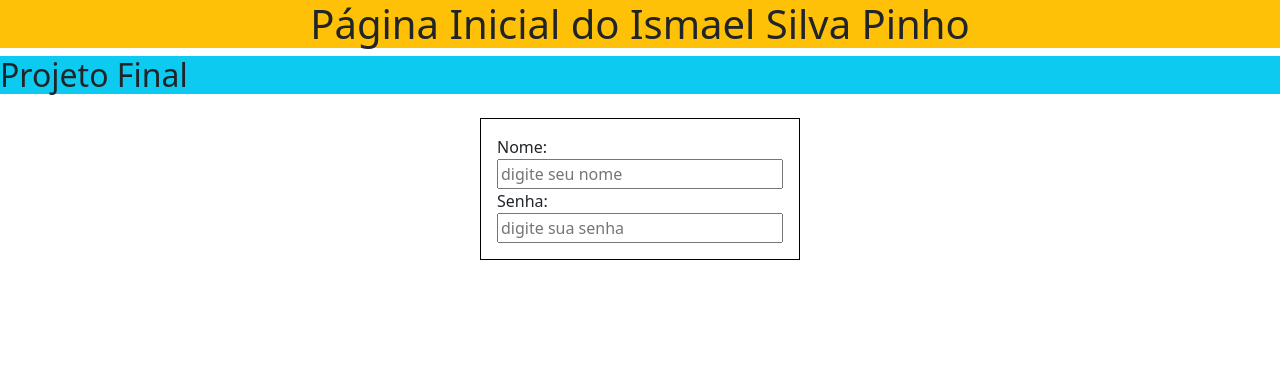
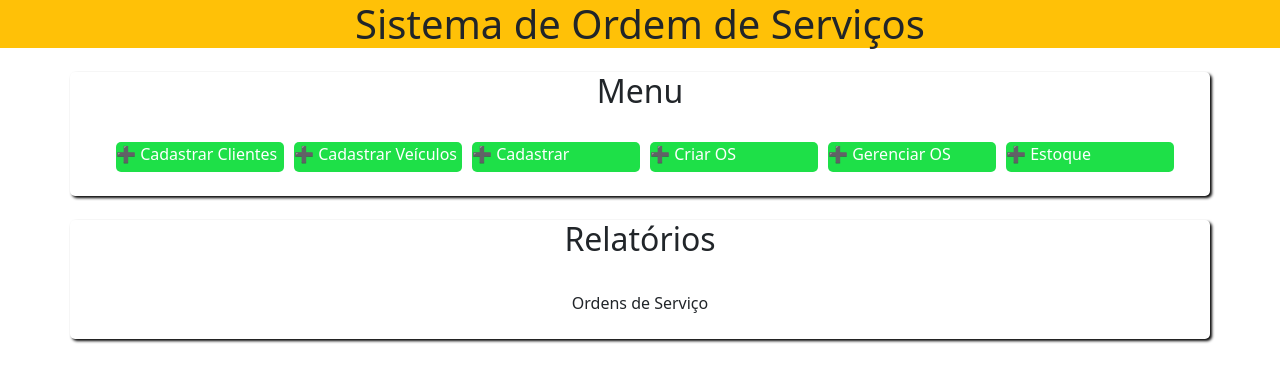
Before and after one commit to ismaelce122/ProjetoFinalIsmael, a Flask app: page / in a window 1280 px wide. Shown: the top 382 px of the page. Run offline with Flask 3, Linux system fonts and the light colour scheme; some libraries are stand-ins or nearby versions.

Commit message:
Cadastrar Veículos

```diff
--- a/app.py
+++ b/app.py
@@ -6,6 +6,14 @@ app = Flask(__name__)
 def index():
     return render_template("index.html")
 
+
+
+
+
+@app.route("/cadastrarveiculos")
+def CadastrarVeiculos():
+    return render_template("cadastrarveiculos.html")
+
 # Executa o servidor SOMENTE localmente
 if __name__ == "__main__":
     app.run(debug=True)
--- a/static/style.css
+++ b/static/style.css
@@ -1,4 +1,25 @@
-body {
-    font-family: system-ui, sans-serif;
-    margin: 3rem;
+.card1 {
+    box-shadow: 2px 2px 3px black;
+    border-radius: 5px;
 }
+
+.box {
+    display: flex;
+    flex-direction: row;
+    justify-content: center;
+}
+
+.botao {
+    border-radius: 5px;
+    background-color: rgb(30, 224, 72);
+    width: 190px;
+    height: 30px;
+    cursor: pointer;
+}
+
+a {
+    display: block;
+    text-decoration: none;
+    color: white;
+    margin-left: 10px;
+}
--- a/templates/base.html
+++ b/templates/base.html
@@ -4,9 +4,10 @@
 <head>
     <meta charset="UTF-8">
     <meta name="viewport" content="width=device-width, initial-scale=1.0">
-    <title>Projeto Final</title>
+    <title>Sistema de Ordem de Serviços</title>
     <link rel="stylesheet" href="{{ url_for('static',
     filename='css/bootstrap.min.css') }}">
+    <link rel="stylesheet" href="/static/style.css">
 </head>
 
 <body>
--- a/templates/index.html
+++ b/templates/index.html
@@ -2,17 +2,23 @@
 
 {% block conteudo %}
 
-<h1 class="bg-warning text-center">Página Inicial do Ismael Silva Pinho</h1>
-<h2 class="bg-info">Projeto Final</h2>
-<form class="m-auto w-25 mt-4 border border-black p-3">
-    <div>
-        <label for="nome">Nome:</label>
-        <input class="w-100" type="text" id="nome" name="nome" placeholder="digite seu nome">
+<h1 class="bg-warning text-center">Sistema de Ordem de Serviços</h1>
+<div class="container card1 mt-4">
+    <h2 class="text-center">Menu</h2>
+    <div class="p-4 box">
+        <a href="{{url_for('CadastrarVeiculos')}}" class="botao">➕ Cadastrar Clientes</a>
+        <a href="{{url_for('CadastrarVeiculos')}}" class="botao">➕ Cadastrar Veículos</a>
+        <a href="{{url_for('CadastrarVeiculos')}}" class="botao">➕ Cadastrar Mecânicos</a>
+        <a href="{{url_for('CadastrarVeiculos')}}" class="botao">➕ Criar OS</a>
+        <a href="{{url_for('CadastrarVeiculos')}}" class="botao">➕ Gerenciar OS</a>
+        <a href="{{url_for('CadastrarVeiculos')}}" class="botao">➕ Estoque</a>
     </div>
-    <div>
-        <label for="senha">Senha:</label>
-        <input class="w-100" type="password" id="senha" name="senha" placeholder="digite sua senha">
+</div>
+<div class="container card1 mt-4">
+    <h2 class="text-center">Relatórios</h2>
+    <div class="p-4 box">
+        Ordens de Serviço
     </div>
-</form>
+</div>
 
 {% endblock %}
```
Also changed, not shown: templates/cadastrarveiculos.html (added, +31 -0 lines).
